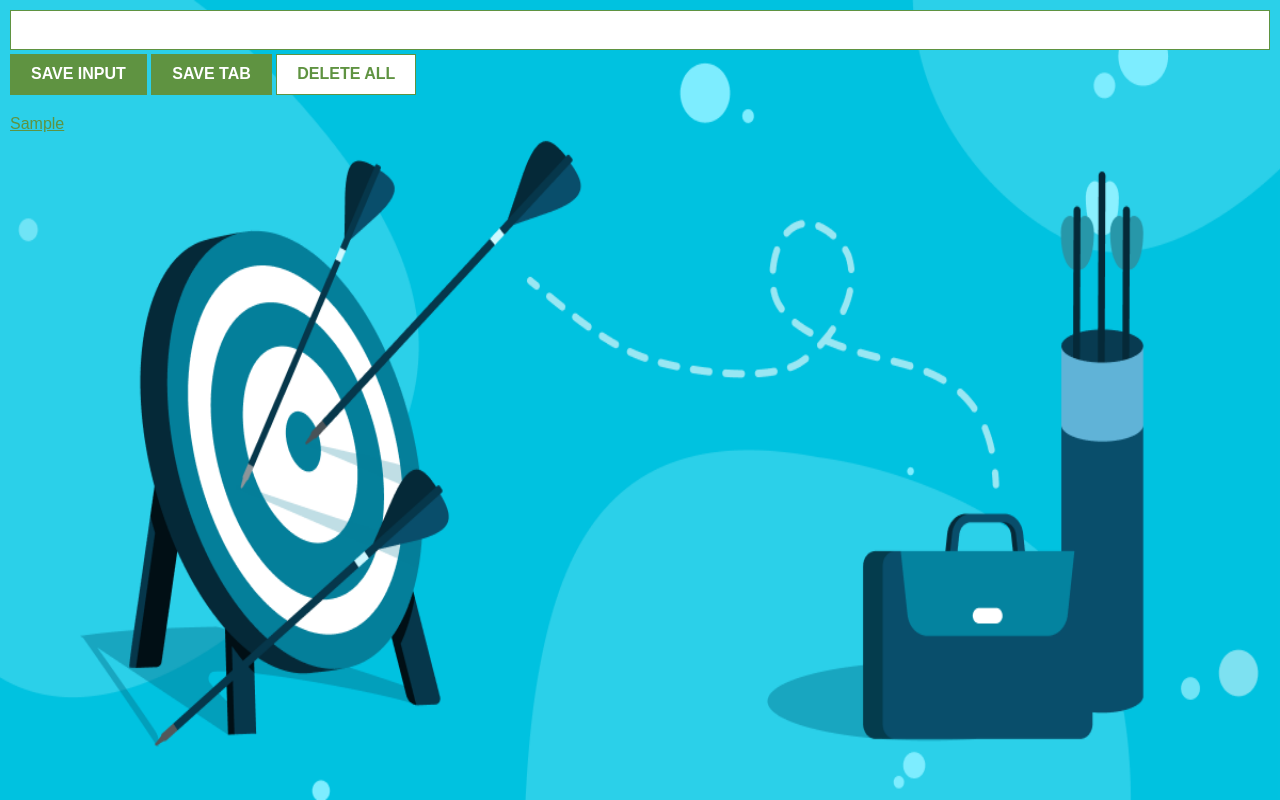
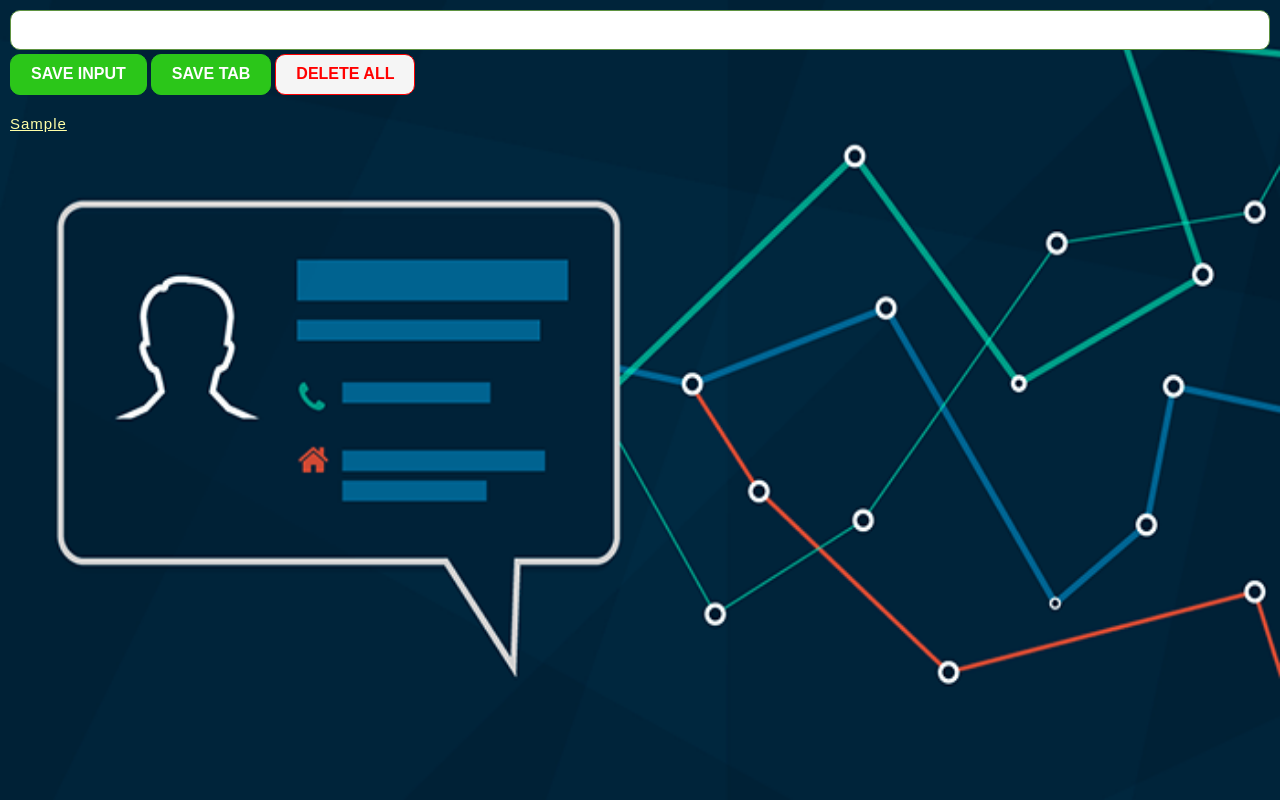
Before and after one commit to Baivab007/Front-end-projects, a browser extension: page Leads Tracker Extension/index.html in a window 1280 px wide. Both pictures are taken after typing "Sample" into the empty fields and a click on the button "SAVE INPUT". Drawn offline with nearby package versions, Linux system fonts and the light colour scheme.

Commit message:
updated background image

```diff
--- a/Leads Tracker Extension/index.css
+++ b/Leads Tracker Extension/index.css
@@ -1,11 +1,11 @@
 body {
     margin: 0;
     padding: 10px;
-    font-family: Arial, Helvetica, sans-serif;
     min-width: 400px;
-    background-image: url("img.webp");
-    background-size: contain ;
+    background-image: url("img.png");
+    background-size: contain;
     background-repeat: round;
+
 }
 
 input {
@@ -14,31 +14,43 @@ input {
     box-sizing: border-box;
     border: 1px solid #5f9341;
     margin-bottom: 4px;
+    border-radius: 10px;
 }
 
 button {
-    background: #5f9341;
+    background: #2bc619;
     color: white;
     padding: 10px 20px;
-    border: 1px solid #5f9341;
+    border: 1px solid #2bc619;
+    border-radius: 10px;
     font-weight: bold;
+    font-family: Arial, Helvetica, sans-serif;
 }
 
 #delete-btn {
-    background: white;
-    color: #5f9341;
+    background: whitesmoke;
+    border: 1px solid red;
+    color: red;
+    font-family: Arial, Helvetica, sans-serif;
 }
 
 ul {
     margin-top: 20px;
     list-style: none;
     padding-left: 0;
+
+
 }
 
 li {
     margin-top: 5px;
+
 }
-
+@import url('https://fonts.googleapis.com/css2?family=Raleway:wght@500&display=swap');
 a {
-    color: #5f9341;
+    color: rgb(255, 255, 167);
+    letter-spacing: 1px;
+    font-size: 15px;
+    font-weight: 300;
+    font-family: 'Raleway', sans-serif;
 }
--- a/Leads Tracker Extension/index.html
+++ b/Leads Tracker Extension/index.html
@@ -3,7 +3,7 @@
         <link rel="stylesheet" href="index.css">
     </head>
     <body>
-        <input type="text" id="input-el">
+        <input type="text" id="input-el" name="URL">
         <button id="input-btn">SAVE INPUT</button>
         <button id="tab-btn">SAVE TAB</button>
         <button id="delete-btn">DELETE ALL</button>
```
Also changed, not shown: Leads Tracker Extension/img.png (added), Leads Tracker Extension/img.webp (deleted).
